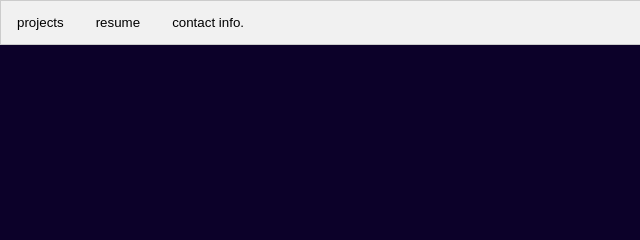
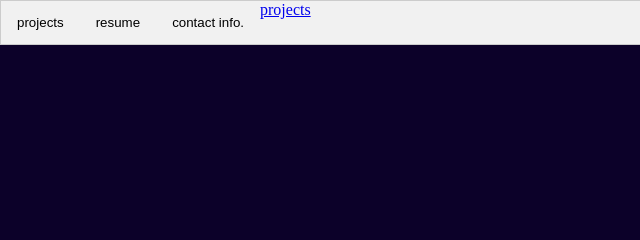
Before and after one commit to lsands3/lsands3.github.io, a plain HTML site: page about.html in a window 1280 px wide. Shown: the top 240 px of the page, 0-640 px from the left. Drawn offline with Linux system fonts and the light colour scheme.

Commit message:
Update about.html

```diff
--- a/about.html
+++ b/about.html
@@ -8,7 +8,7 @@
 	<body>
 		<div class="tab">
   			<button class="tablinks" onclick="projects.html">projects</button>
-  				<a href= "projects.html" class= "projectTab"></a>
+  				<a href= "projects.html" class= "projectTab">projects</a>
   			<button class="tablinks" onclick="openCity(event, 'Paris')">resume</button>
   			<button class="tablinks" onclick="openCity(event, 'Tokyo')">contact info.</button>
 		</div>
```
